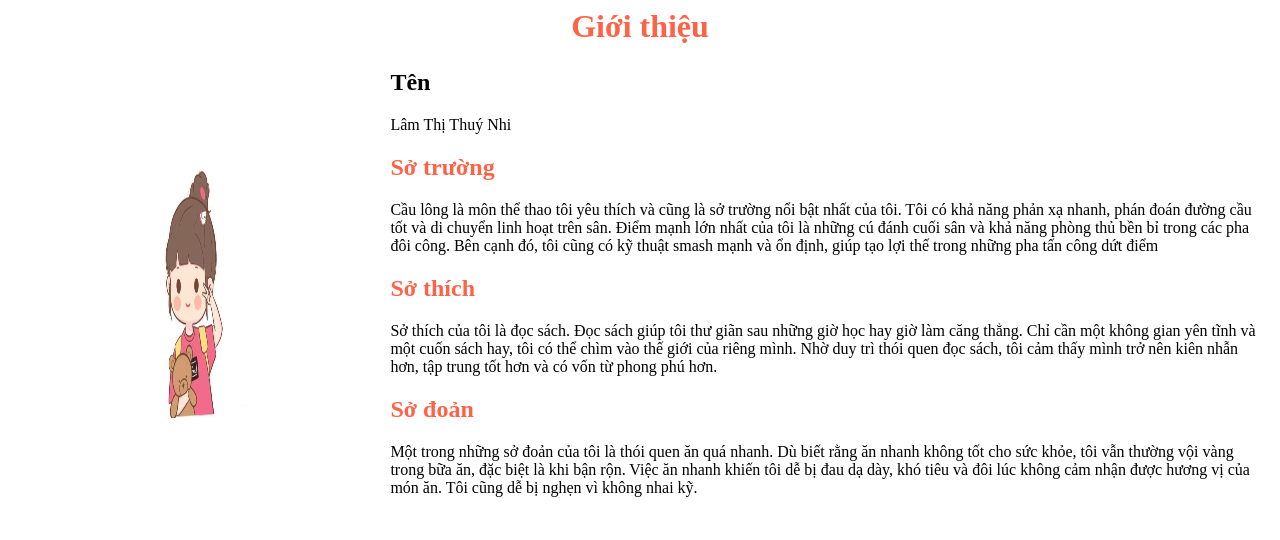
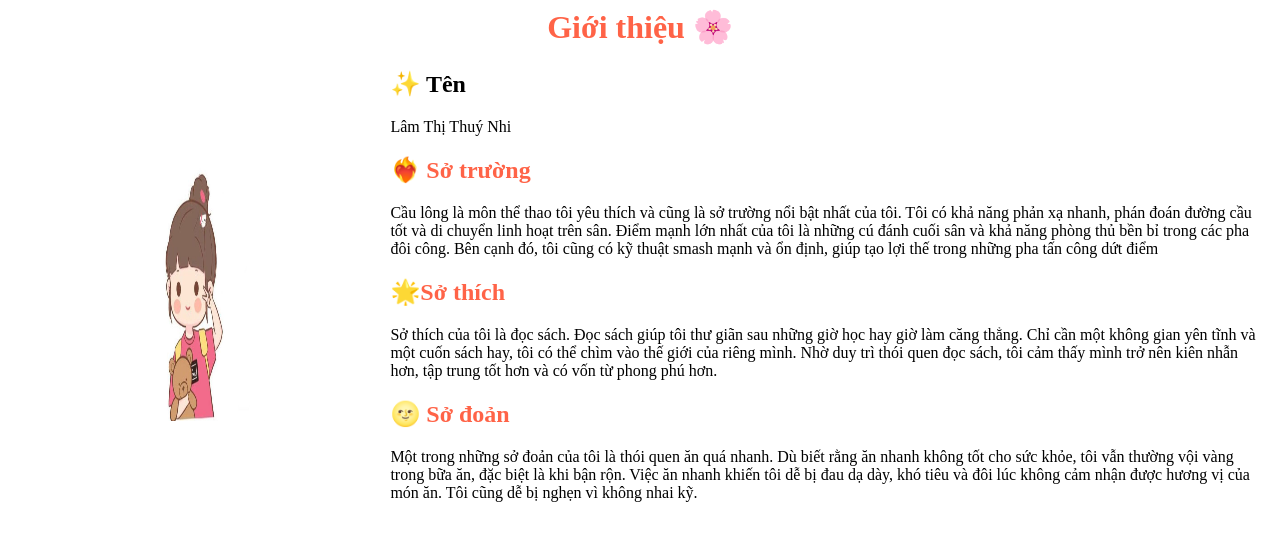
Before and after one commit to thuynhilt193-creator/tnhi_, a plain HTML site: page index.html in a window 1280 px wide. Drawn offline with Linux system fonts and the light colour scheme.

Commit message:
Update index.html

```diff
--- a/index.html
+++ b/index.html
@@ -5,7 +5,7 @@
   </head>
   <body>
     <h1 style="color: tomato; text-align: center;">
-Giới thiệu
+Giới thiệu 🌸
 </h1>
   <table>
   <tr>
@@ -13,13 +13,13 @@ Giới thiệu
       <img src="image/IMG_6456.jpeg" width="180" height="270">
 </td>
   <td>
-    <h2 style= color: tomato;"> Tên</h2>
+    <h2 style= color: tomato;"> ✨ Tên</h2>
     Lâm Thị Thuý Nhi
-<h2 style = "color : tomato; " > Sở trường </h2>
+<h2 style = "color : tomato; " > ❤️‍🔥 Sở trường </h2>
  Cầu lông là môn thể thao tôi yêu thích và cũng là sở trường nổi bật nhất của tôi. Tôi có khả năng phản xạ nhanh, phán đoán đường cầu tốt và di chuyển linh hoạt trên sân. Điểm mạnh lớn nhất của tôi là những cú đánh cuối sân và khả năng phòng thủ bền bỉ trong các pha đôi công. Bên cạnh đó, tôi cũng có kỹ thuật smash mạnh và ổn định, giúp tạo lợi thế trong những pha tấn công dứt điểm
-<h2 style = "color : tomato; " > Sở thích </h2>
+<h2 style = "color : tomato; " > 🌟Sở thích </h2>
  Sở thích của tôi là đọc sách. Đọc sách giúp tôi thư giãn sau những giờ học hay giờ làm căng thẳng. Chỉ cần một không gian yên tĩnh và một cuốn sách hay, tôi có thể chìm vào thế giới của riêng mình. Nhờ duy trì thói quen đọc sách, tôi cảm thấy mình trở nên kiên nhẫn hơn, tập trung tốt hơn và có vốn từ phong phú hơn.
-<h2 style = "color : tomato; " > Sở đoản </h2>
+<h2 style = "color : tomato; " > 🌝 Sở đoản </h2>
       Một trong những sở đoản của tôi là thói quen ăn quá nhanh. Dù biết rằng ăn nhanh không tốt cho sức khỏe, tôi vẫn thường vội vàng trong bữa ăn, đặc biệt là khi bận rộn. Việc ăn nhanh khiến tôi dễ bị đau dạ dày, khó tiêu và đôi lúc không cảm nhận được hương vị của món ăn. Tôi cũng dễ bị nghẹn vì không nhai kỹ.
 </tr>
 </table>
```
